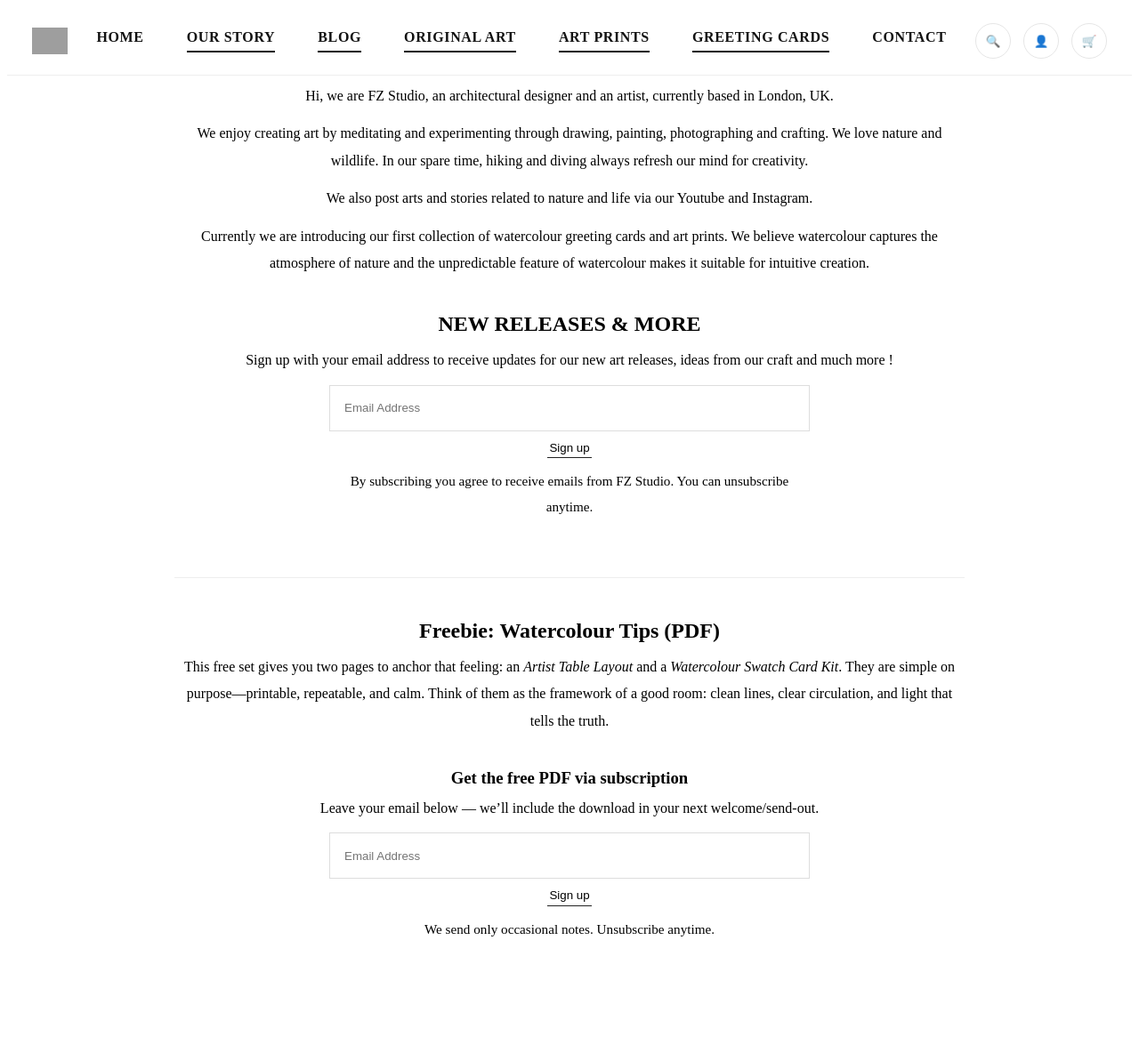
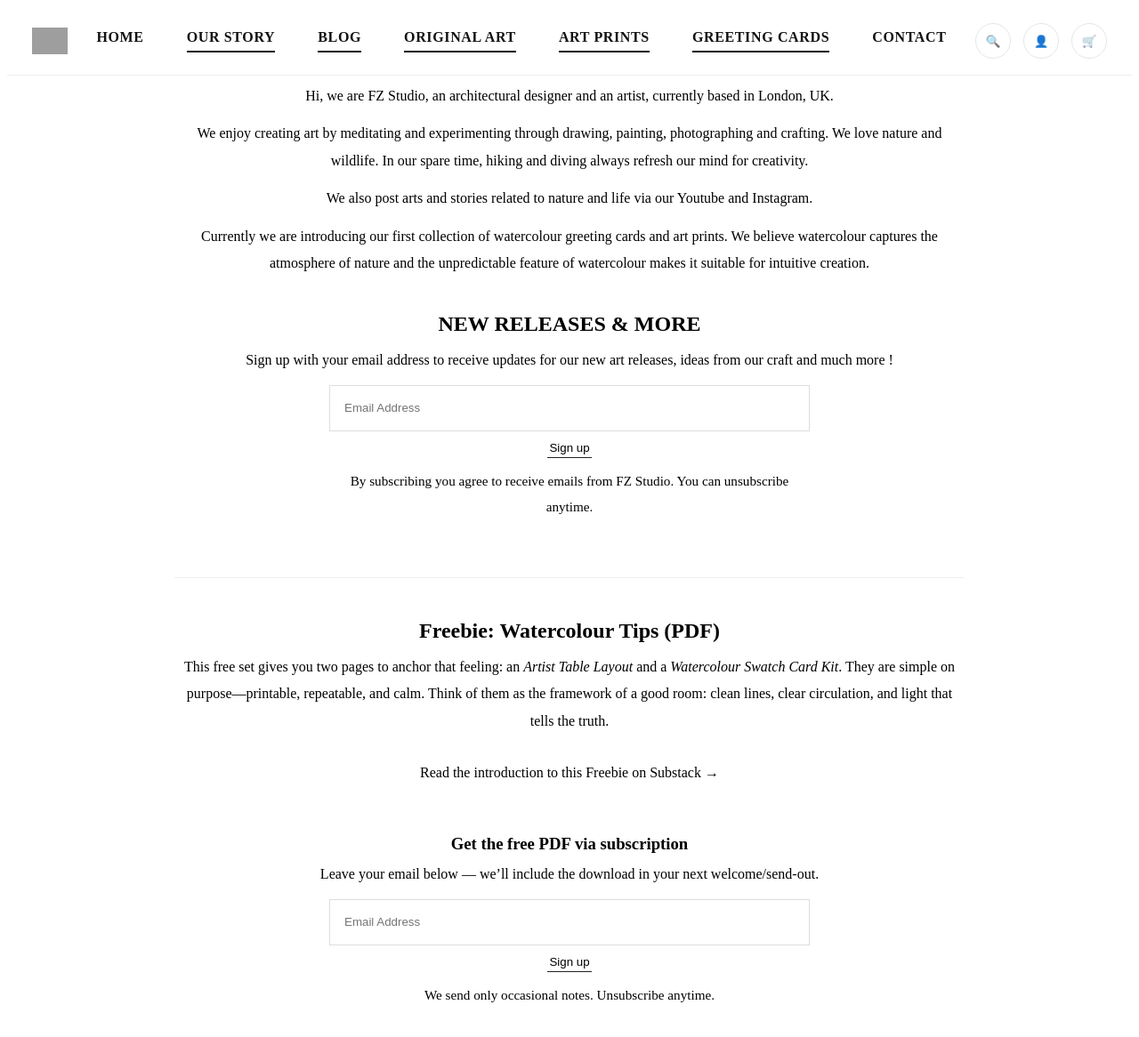
Before and after one commit to Leondecoding/Leondecoding.github.io, a Jekyll site: the page built from our-story.html, in a window 1280 px wide and 1210 px high. Shown: the top 1166 px of the window at 89% size. Built offline with Jekyll 4.4.1, drawn with Linux system fonts in a browser that asks for light colours; grey boxes are pictures that could not be loaded.

Commit message:
Update our-story.html

```diff
--- a/our-story.html
+++ b/our-story.html
@@ -73,6 +73,16 @@ permalink: /our-story/
       Think of them as the framework of a good room: clean lines, clear circulation,
       and light that tells the truth.
     </p>
+      </p>
+  <!-- Link to Substack intro -->
+  <p class="center" style="margin:28px 0;">
+    <a href="https://fzstudiouk.substack.com/p/open-your-morning-like-a-painting"
+       target="_blank" rel="noopener noreferrer">
+      Read the introduction to this Freebie on Substack →
+    </a>
+  </p>
+</section>
+
   </section>
 
   <!-- 3) Freebie 的第二个入口（同样提交到你的 Apps Script） -->
```
